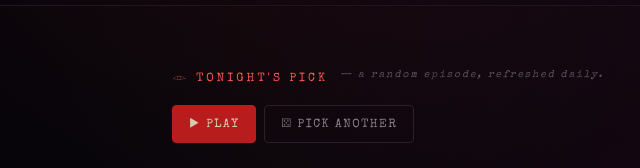
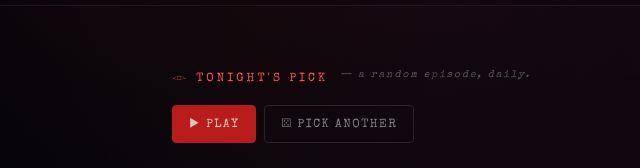
Before and after one commit to bshults98/bhoot-fm-archive, a plain HTML site: page static/index.html in a window 1280 px wide. Shown: the part 409-577 px from the top of the page, 0-640 px from the left. Drawn offline with nearby package versions, Linux system fonts and the light colour scheme; no server answers.

```diff
--- a/static/index.html
+++ b/static/index.html
@@ -206,7 +206,7 @@
     <!-- Tonight's pick + Recently played -->
     <div class="rails">
       <div class="rail" id="rail-tonight">
-        <div class="rail-label">𓁹 Tonight's Pick <span class="rail-sub">— a random episode, refreshed daily.</span></div>
+        <div class="rail-label">𓁹 Tonight's Pick <span class="rail-sub">— a random episode,  daily.</span></div>
         <div class="rail-cards" id="rail-tonight-cards"></div>
         <div class="tonight-actions" id="tonight-actions">
           <button type="button" class="hero-btn primary" id="tonight-play-btn" aria-label="Play tonight's pick"><span aria-hidden="true">▶</span> Play</button>
```
Also changed, not shown: 1 other file.
